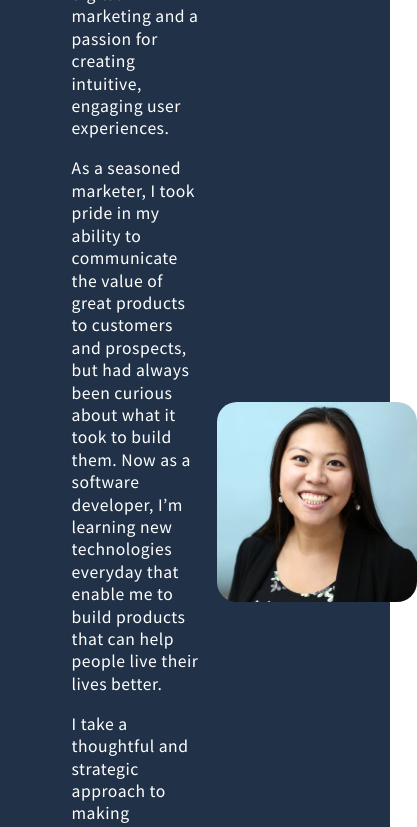
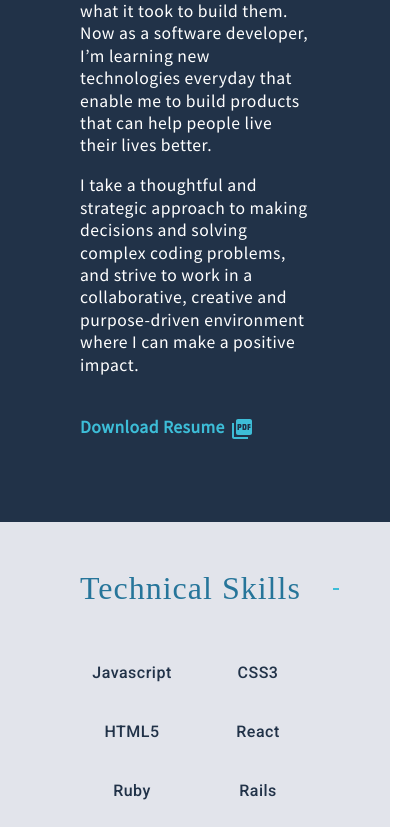
Before and after one commit to jngong/portfolio, a React (Create React App) app: page / in a window 390 px wide. Shown: the part 1156-1983 px from the top of the page, 417 px wide, since content can reach past the window. Built offline with nearby package versions, Linux system fonts and the light colour scheme; some icons are missing; a web font is replaced by a local one.

Commit message:
media queries for tablet

```diff
--- a/src/App.css
+++ b/src/App.css
@@ -4,7 +4,6 @@
   --logo-font: 'Zeyada', cursive;
   --main-color: #26759A;
   --light-accent-color: #3DBDD7;
-  --dark-accent-color: #956B72;
   --dark-shade-color: #213248;
   --light-shade-color: #E2E4EB;
 }
@@ -162,3 +161,25 @@ footer > p {
   font-size: 1.3rem;
   letter-spacing: .5px
 }
+
+/* Media query for tablets */
+@media only screen and (max-width: 800px) {
+
+  .hero {
+    min-height: 50vh;
+  }
+
+  .contact-description {
+    width: 90%;
+  }
+
+  form {
+    width: 90%
+  }
+
+}
+
+/* Media query for phones */
+@media only screen and (max-width: 600px) {
+
+}
--- a/src/App.js
+++ b/src/App.js
@@ -1,11 +1,22 @@
 import React from 'react';
 import Layout from './components/Layout/Layout'
+import { createMuiTheme, ThemeProvider } from '@material-ui/core/styles'
 import './App.css';
+
+
+const theme = createMuiTheme({
+  palette: {
+    primary: { main: '#213248', contrastText: '#FFFFFF' },
+    secondary: { main: '#3DBDD7', contrastText: '#213248' }
+  }
+})
 
 function App() {
   return (
     <div>
+      <ThemeProvider theme={theme} >
         <Layout />
+      </ThemeProvider>
     </div>
   );
 }
--- a/src/styles/Home.css
+++ b/src/styles/Home.css
@@ -44,28 +44,33 @@
 .about-container {
     display: flex;
     flex-direction: row;
-    justify-content: flex-start;
-    align-items: center;
-    padding: 2rem 2% 2rem 8%;
+    justify-content: space-around;
+    padding: 2rem 5rem;
 }
 
 .about-text {
     width: 50%;
-    margin-right: 5%;
     letter-spacing: .5px;
     line-height: 1.4rem;
     font-size: 1.1rem;
 }
 
+.about-text > p {
+    margin-top: 0;
+}
+
 .about-image {
-    width: 25%;
+    width: 40%;
+    text-align: center;
+    vertical-align: middle;
 }
 
 .profile {
-    width: 100%;
+    width: 90%;
     max-width: 300px;
     min-width: 200px;
     border-radius: 10%;
+    margin: 0 auto;
 }
 
 .cta-line {
@@ -173,3 +178,46 @@
     display: inline-block;
     margin-right: 1rem;
 }
+
+
+/* Media query for tablets */
+@media only screen and (max-width: 800px) {
+    .about-container {
+        flex-direction: column-reverse;
+        padding: 1rem 2rem 2rem;
+    }
+
+    .about-text {
+        width: 100%;
+    }
+
+    .about-image {
+        width: 50%;
+        margin: 1rem auto;
+    }
+
+    .skills-container {
+        padding: 1rem
+    }
+
+    .skill {
+        min-width: 100px;
+        margin: .5rem;
+    }
+
+    .featured-projects-container {
+        flex-direction: column;
+        justify-content: center;
+        align-items: center;
+        padding: 1rem;
+    }
+
+    .featured-project-card {
+        width: 80%;
+    }
+}
+
+/* Media query for phones */
+@media only screen and (max-width: 600px) {
+
+}
```
